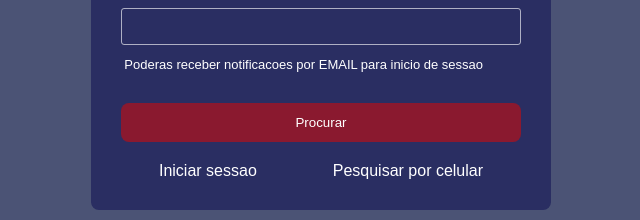
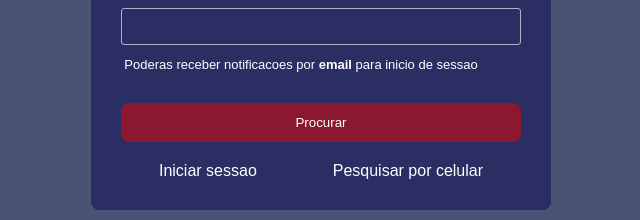
Before and after one commit to wyklobito/codifica-web, a plain HTML site: page email.html in a window 1280 px wide. Shown: the part 344-564 px from the top of the page, 319-959 px from the left. Drawn offline with Linux system fonts and the light colour scheme.

Commit message:
Update email.html

```diff
--- a/email.html
+++ b/email.html
@@ -23,7 +23,7 @@
                 <br>
                 <input type="email" name="SeuEmail" id="email" required>
                 <br>
-                &nbsp; &nbsp;<span class="novo">Poderas receber notificacoes por EMAIL para inicio de sessao</span>
+                &nbsp; &nbsp;<span class="novo">Poderas receber notificacoes por <strong>email</strong> para inicio de sessao</span>
             </div>
 
 
```
